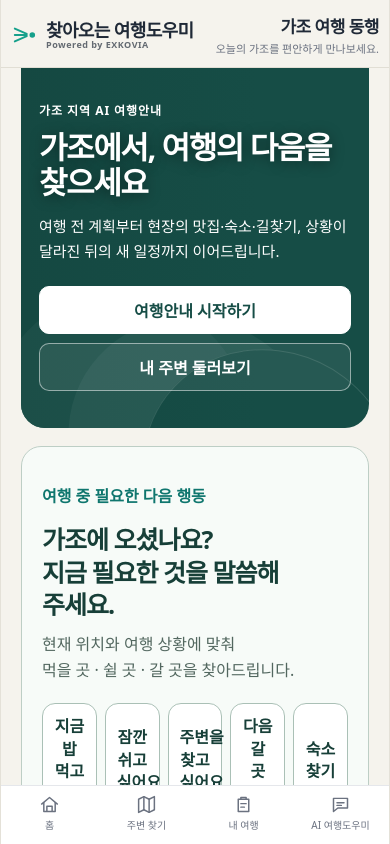
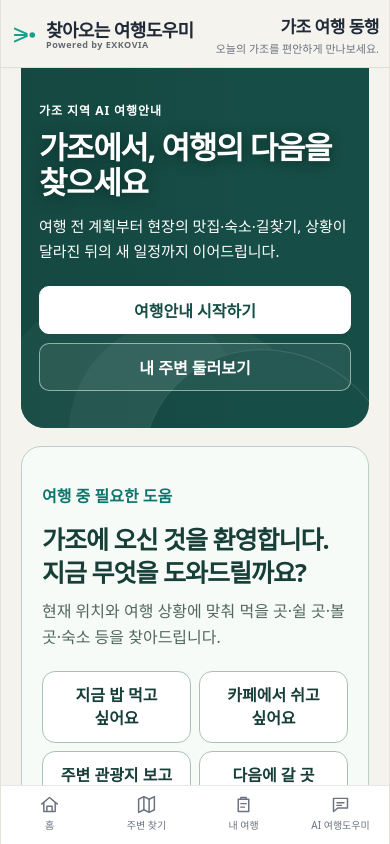
Before and after one commit to myungdae/gajo, a React (Vite) app in the folder client/: page /gajo in a window 390 px wide. Built offline with nearby package versions, Linux system fonts and the light colour scheme.

Commit message:
fix: clarify first action choices

```diff
--- a/client/src/index.css
+++ b/client/src/index.css
@@ -2878,12 +2878,18 @@ table.simple td {
 .home-new-trip-copy { margin-top: 11px !important; font-size: 12px; }
 .home-arrival { margin: 18px 0 8px; padding: clamp(20px,4vw,30px); border: 1px solid #bdcec5; border-radius: 20px; background: #f7fbf8; }
 .home-arrival h2 { margin: 5px 0 10px; color: #173f38; font-size: clamp(25px,5vw,34px); line-height: 1.3; letter-spacing: -.04em; word-break: keep-all; }
+.home-arrival h2 span { display: block; }
 .home-arrival > div > p:not(.eyebrow) { margin: 0; color: #52675f; line-height: 1.65; }
 .home-arrival > small { display: block; margin-top: 12px; color: #63766e; line-height: 1.55; }
 .home-arrival-actions { display: grid; grid-template-columns: repeat(5,minmax(0,1fr)); gap: 8px; margin-top: 20px; }
 .home-arrival-actions button { min-height: 64px; padding: 11px; border: 1px solid #aac0b6; border-radius: 13px; background: #fff; color: #173f38; font: inherit; font-weight: 800; line-height: 1.4; word-break: keep-all; cursor: pointer; }
 .home-arrival-actions button:hover { border-color: var(--color-primary); background: #edf7f1; }
 .home-arrival-actions button:focus-visible { outline: 3px solid #24614e66; outline-offset: 3px; }
+@media (max-width: 640px) {
+  .home-arrival-actions { grid-template-columns: repeat(2,minmax(0,1fr)); }
+  .home-arrival-actions button { min-height: 72px; padding: 12px 10px; }
+  .home-arrival-actions button:last-child:nth-child(odd) { grid-column: 1 / -1; }
+}
 .home-conversation {
   padding: 25px 0 20px;
 }
--- a/client/src/pages/HomePage.tsx
+++ b/client/src/pages/HomePage.tsx
@@ -28,7 +28,7 @@ export default function HomePage(){
   const askNow=(initialMessage:string)=>{session();navigate(link('/concierge?mode=now'),{state:{tripMode:'NOW',freeTextOpen:true,initialMessage,autoSubmit:true}})};
   return <div className="home-page home-conversation-first" style={{'--region-accent':region.accent}as React.CSSProperties}>
     <RegionalHero region={region} description={contextualTitle} onPlan={()=>chooseMode('PLAN')} onNearby={()=>findNearby()} />
-    <section className="home-arrival" aria-labelledby="home-arrival-title"><div><p className="eyebrow">여행 중 필요한 다음 행동</p><h2 id="home-arrival-title">{region.regionName}에 오셨나요?<br/>지금 필요한 것을 말씀해 주세요.</h2><p>현재 위치와 여행 상황에 맞춰<br/>먹을 곳 · 쉴 곳 · 갈 곳을 찾아드립니다.</p></div><div className="home-arrival-actions" aria-label={`${region.regionName}에서 지금 필요한 것`}><button type="button" onClick={()=>findNearby('FOOD')}>지금 밥 먹고 싶어요</button><button type="button" onClick={()=>askNow('잠깐 쉬고 싶어요.')}>잠깐 쉬고 싶어요</button><button type="button" onClick={()=>findNearby('TOURIST_ATTRACTION')}>주변을 찾고 싶어요</button><button type="button" onClick={()=>askNow('지금 상황에서 다음 갈 곳을 추천해 주세요.')}>다음 갈 곳 추천</button><button type="button" onClick={()=>findNearby('LODGING')}>숙소 찾기</button></div><small>위치 권한은 주변 찾기에서 ‘현재 위치로 찾기’를 누를 때만 요청합니다.</small></section>
+    <section className="home-arrival" aria-labelledby="home-arrival-title"><div><p className="eyebrow">여행 중 필요한 도움</p><h2 id="home-arrival-title"><span>{region.regionName}에 오신 것을 환영합니다.</span><span>지금 무엇을 도와드릴까요?</span></h2><p>현재 위치와 여행 상황에 맞춰 먹을 곳·쉴 곳·볼 곳·숙소 등을 찾아드립니다.</p></div><div className="home-arrival-actions" aria-label={`${region.regionName} 여행 중 필요한 도움`}><button type="button" onClick={()=>findNearby('FOOD')}>지금 밥 먹고 싶어요</button><button type="button" onClick={()=>askNow('카페에서 쉬고 싶어요.')}>카페에서 쉬고 싶어요</button><button type="button" onClick={()=>findNearby('TOURIST_ATTRACTION')}>주변 관광지 보고 싶어요</button><button type="button" onClick={()=>askNow('지금 상황에서 다음에 갈 곳을 추천해 주세요.')}>다음에 갈 곳 추천해 주세요</button><button type="button" onClick={()=>findNearby('LODGING')}>숙소를 찾고 싶어요</button></div><small>위치 권한은 주변 찾기에서 ‘현재 위치로 찾기’를 누를 때만 요청합니다.</small></section>
     <ExkoRegionKnowledgeLink regionId={region.id}/>
     <TripContinuity />
     <section className="home-conversation" aria-labelledby="home-question"><h2 id="home-question">{region.home.question}</h2><p>{region.home.supportingCopy}</p>
```
Also changed, not shown: 1 other file (tests, documents, lock files or other folders).
